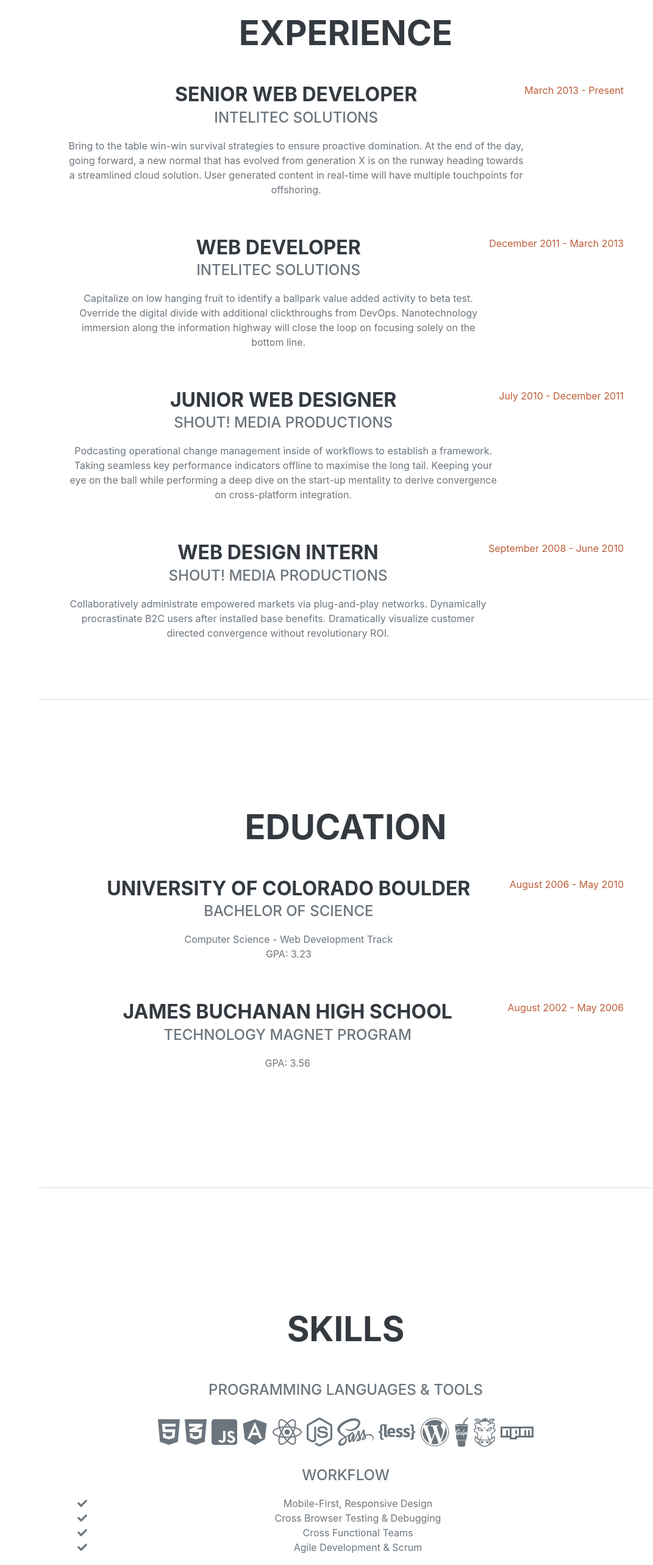
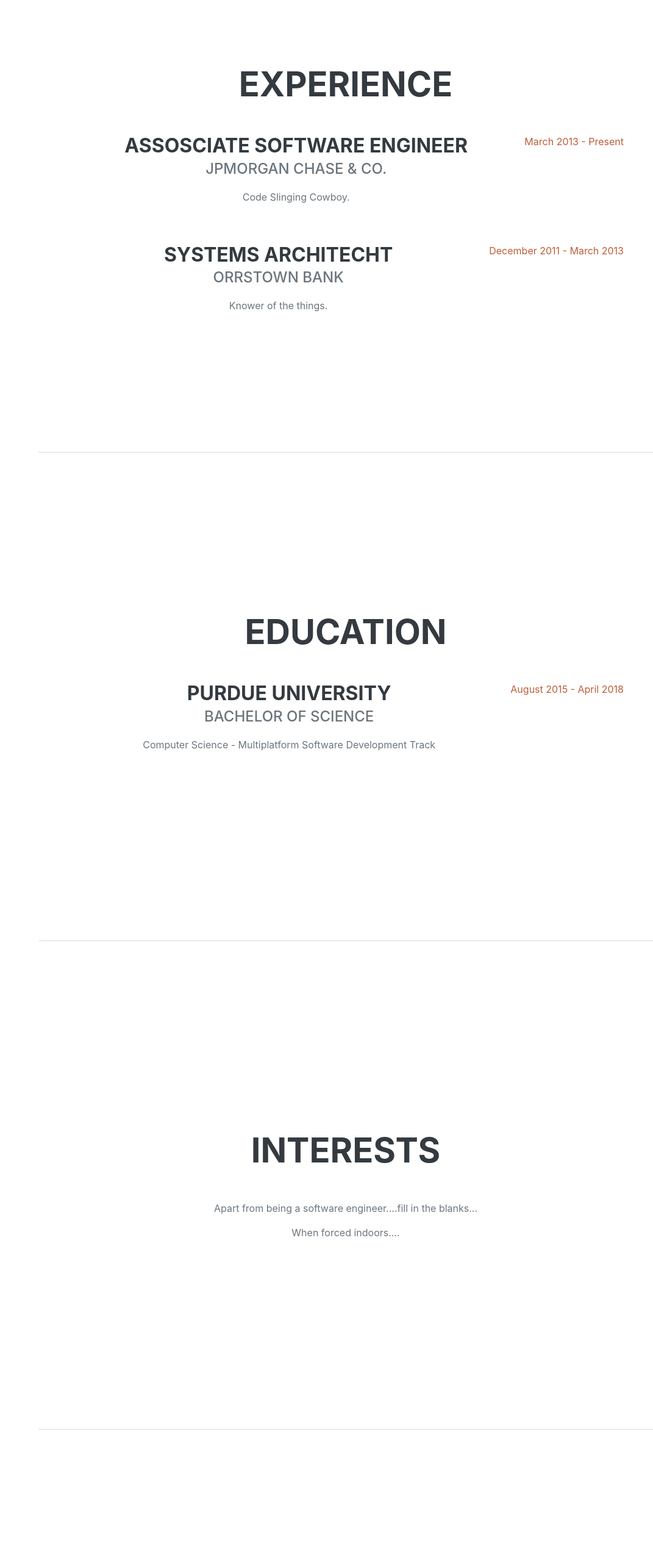
Before and after one commit to rdanzberger/rickyTheGeek, a React (Create React App) app in the folder ricky-the-geek/: page / in a window 1280 px wide. Shown: the part 860-3426 px from the top of the page at 61% size, without its empty margins (209-1280 px from the left). Built offline with nearby package versions, Linux system fonts and the light colour scheme; a web font is replaced by a local one.

Commit message:
Updating main content

```diff
--- a/ricky-the-geek/src/App.js
+++ b/ricky-the-geek/src/App.js
@@ -48,35 +48,19 @@ function App() {
                     <h2 class="mb-5">Experience</h2>
                     <div class="d-flex flex-column flex-md-row justify-content-between mb-5">
                         <div class="flex-grow-1">
-                            <h3 class="mb-0">Senior Web Developer</h3>
-                            <div class="subheading mb-3">Intelitec Solutions</div>
-                            <p>Bring to the table win-win survival strategies to ensure proactive domination. At the end of the day, going forward, a new normal that has evolved from generation X is on the runway heading towards a streamlined cloud solution. User generated content in real-time will have multiple touchpoints for offshoring.</p>
+                            <h3 class="mb-0">Assosciate Software Engineer</h3>
+                            <div class="subheading mb-3">JPMorgan Chase & Co.</div>
+                            <p>Code Slinging Cowboy.</p>
                         </div>
                         <div class="flex-shrink-0"><span class="text-primary">March 2013 - Present</span></div>
                     </div>
                     <div class="d-flex flex-column flex-md-row justify-content-between mb-5">
                         <div class="flex-grow-1">
-                            <h3 class="mb-0">Web Developer</h3>
-                            <div class="subheading mb-3">Intelitec Solutions</div>
-                            <p>Capitalize on low hanging fruit to identify a ballpark value added activity to beta test. Override the digital divide with additional clickthroughs from DevOps. Nanotechnology immersion along the information highway will close the loop on focusing solely on the bottom line.</p>
+                            <h3 class="mb-0">Systems Architecht</h3>
+                            <div class="subheading mb-3">Orrstown Bank</div>
+                            <p>Knower of the things.</p>
                         </div>
                         <div class="flex-shrink-0"><span class="text-primary">December 2011 - March 2013</span></div>
-                    </div>
-                    <div class="d-flex flex-column flex-md-row justify-content-between mb-5">
-                        <div class="flex-grow-1">
-                            <h3 class="mb-0">Junior Web Designer</h3>
-                            <div class="subheading mb-3">Shout! Media Productions</div>
-                            <p>Podcasting operational change management inside of workflows to establish a framework. Taking seamless key performance indicators offline to maximise the long tail. Keeping your eye on the ball while performing a deep dive on the start-up mentality to derive convergence on cross-platform integration.</p>
-                        </div>
-                        <div class="flex-shrink-0"><span class="text-primary">July 2010 - December 2011</span></div>
-                    </div>
-                    <div class="d-flex flex-column flex-md-row justify-content-between">
-                        <div class="flex-grow-1">
-                            <h3 class="mb-0">Web Design Intern</h3>
-                            <div class="subheading mb-3">Shout! Media Productions</div>
-                            <p>Collaboratively administrate empowered markets via plug-and-play networks. Dynamically procrastinate B2C users after installed base benefits. Dramatically visualize customer directed convergence without revolutionary ROI.</p>
-                        </div>
-                        <div class="flex-shrink-0"><span class="text-primary">September 2008 - June 2010</span></div>
                     </div>
                 </div>
             </section>
@@ -87,71 +71,22 @@ function App() {
                     <h2 class="mb-5">Education</h2>
                     <div class="d-flex flex-column flex-md-row justify-content-between mb-5">
                         <div class="flex-grow-1">
-                            <h3 class="mb-0">University of Colorado Boulder</h3>
+                            <h3 class="mb-0">Purdue University</h3>
                             <div class="subheading mb-3">Bachelor of Science</div>
-                            <div>Computer Science - Web Development Track</div>
-                            <p>GPA: 3.23</p>
+                            <div>Computer Science - Multiplatform Software Development Track</div>
                         </div>
-                        <div class="flex-shrink-0"><span class="text-primary">August 2006 - May 2010</span></div>
-                    </div>
-                    <div class="d-flex flex-column flex-md-row justify-content-between">
-                        <div class="flex-grow-1">
-                            <h3 class="mb-0">James Buchanan High School</h3>
-                            <div class="subheading mb-3">Technology Magnet Program</div>
-                            <p>GPA: 3.56</p>
-                        </div>
-                        <div class="flex-shrink-0"><span class="text-primary">August 2002 - May 2006</span></div>
+                        <div class="flex-shrink-0"><span class="text-primary">August 2015 - April 2018</span></div>
                     </div>
                 </div>
             </section>
-            <hr class="m-0" />
 
-            <section class="resume-section" id="skills">
-                <div class="resume-section-content">
-                    <h2 class="mb-5">Skills</h2>
-                    <div class="subheading mb-3">Programming Languages & Tools</div>
-                    <ul class="list-inline dev-icons">
-                        <li class="list-inline-item"><i class="fab fa-html5"></i></li>
-                        <li class="list-inline-item"><i class="fab fa-css3-alt"></i></li>
-                        <li class="list-inline-item"><i class="fab fa-js-square"></i></li>
-                        <li class="list-inline-item"><i class="fab fa-angular"></i></li>
-                        <li class="list-inline-item"><i class="fab fa-react"></i></li>
-                        <li class="list-inline-item"><i class="fab fa-node-js"></i></li>
-                        <li class="list-inline-item"><i class="fab fa-sass"></i></li>
-                        <li class="list-inline-item"><i class="fab fa-less"></i></li>
-                        <li class="list-inline-item"><i class="fab fa-wordpress"></i></li>
-                        <li class="list-inline-item"><i class="fab fa-gulp"></i></li>
-                        <li class="list-inline-item"><i class="fab fa-grunt"></i></li>
-                        <li class="list-inline-item"><i class="fab fa-npm"></i></li>
-                    </ul>
-                    <div class="subheading mb-3">Workflow</div>
-                    <ul class="fa-ul mb-0">
-                        <li>
-                            <span class="fa-li"><i class="fas fa-check"></i></span>
-                            Mobile-First, Responsive Design
-                        </li>
-                        <li>
-                            <span class="fa-li"><i class="fas fa-check"></i></span>
-                            Cross Browser Testing & Debugging
-                        </li>
-                        <li>
-                            <span class="fa-li"><i class="fas fa-check"></i></span>
-                            Cross Functional Teams
-                        </li>
-                        <li>
-                            <span class="fa-li"><i class="fas fa-check"></i></span>
-                            Agile Development & Scrum
-                        </li>
-                    </ul>
-                </div>
-            </section>
             <hr class="m-0" />
 
             <section class="resume-section" id="interests">
                 <div class="resume-section-content">
                     <h2 class="mb-5">Interests</h2>
-                    <p>Apart from being a web developer, I enjoy most of my time being outdoors. In the winter, I am an avid skier and novice ice climber. During the warmer months here in Colorado, I enjoy mountain biking, free climbing, and kayaking.</p>
-                    <p class="mb-0">When forced indoors, I follow a number of sci-fi and fantasy genre movies and television shows, I am an aspiring chef, and I spend a large amount of my free time exploring the latest technology advancements in the front-end web development world.</p>
+                    <p>Apart from being a software engineer....fill in the blanks...</p>
+                    <p class="mb-0">When forced indoors....</p>
                 </div>
             </section>
             <hr class="m-0" />
@@ -162,41 +97,7 @@ function App() {
                     <ul class="fa-ul mb-0">
                         <li>
                             <span class="fa-li"><i class="fas fa-trophy text-warning"></i></span>
-                            Google Analytics Certified Developer
-                        </li>
-                        <li>
-                            <span class="fa-li"><i class="fas fa-trophy text-warning"></i></span>
-                            Mobile Web Specialist - Google Certification
-                        </li>
-                        <li>
-                            <span class="fa-li"><i class="fas fa-trophy text-warning"></i></span>
-                            1
-                            <sup>st</sup>
-                            Place - University of Colorado Boulder - Emerging Tech Competition 2009
-                        </li>
-                        <li>
-                            <span class="fa-li"><i class="fas fa-trophy text-warning"></i></span>
-                            1
-                            <sup>st</sup>
-                            Place - University of Colorado Boulder - Adobe Creative Jam 2008 (UI Design Category)
-                        </li>
-                        <li>
-                            <span class="fa-li"><i class="fas fa-trophy text-warning"></i></span>
-                            2
-                            <sup>nd</sup>
-                            Place - University of Colorado Boulder - Emerging Tech Competition 2008
-                        </li>
-                        <li>
-                            <span class="fa-li"><i class="fas fa-trophy text-warning"></i></span>
-                            1
-                            <sup>st</sup>
-                            Place - James Buchanan High School - Hackathon 2006
-                        </li>
-                        <li>
-                            <span class="fa-li"><i class="fas fa-trophy text-warning"></i></span>
-                            3
-                            <sup>rd</sup>
-                            Place - James Buchanan High School - Hackathon 2005
+                            Actively Pursuing - Assoc AWS Developer
                         </li>
                     </ul>
                 </div>
```
